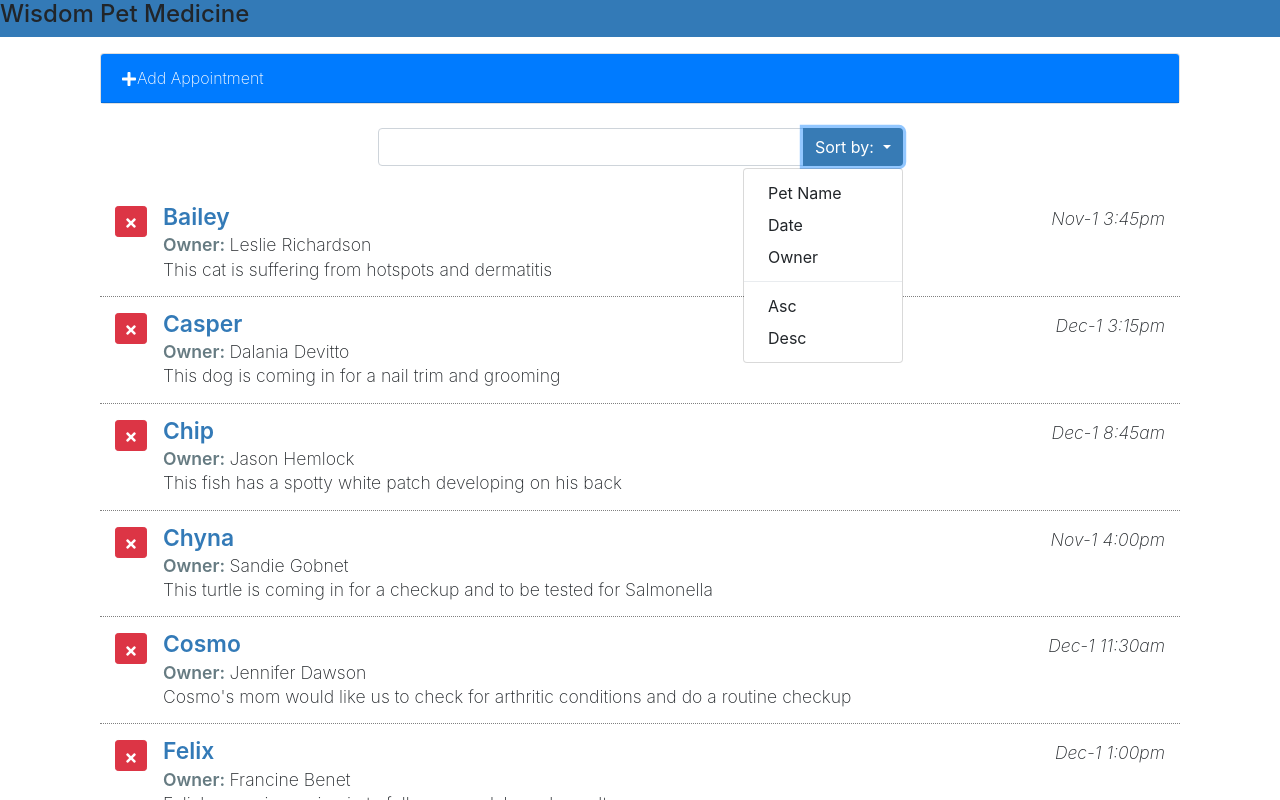
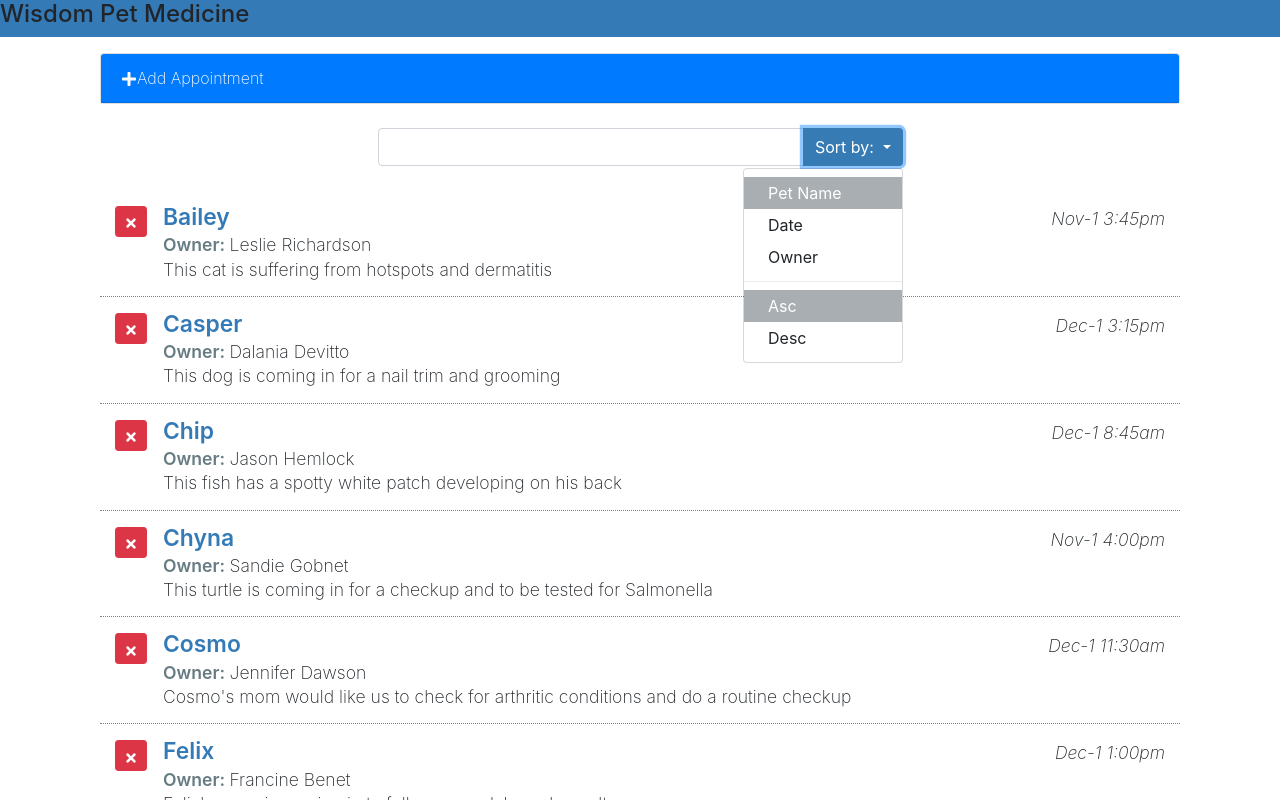
Before and after one commit to adiyous/Reactinterface, a React (Create React App) app: page / in a window 1280 px wide. Both pictures are taken after a click on the button "Sort by:". Shown: the top 800 px of the page. Built offline with nearby package versions, Linux system fonts and the light colour scheme.

Commit message:
Managing drop down to display active orders css

```diff
--- a/src/components/App.js
+++ b/src/components/App.js
@@ -79,7 +79,10 @@ class App extends Component {
                 toggleFormProp={this.toggleForm}
                 addAppointmentProp={this.addAppointment}
                 />
-              <SearchAppointments/>
+              <SearchAppointments
+                orderByProp={this.state.orderBy}
+                orderDirProp={this.state.orederDir}
+                />
               <ListAppointments
                 appointments={filteredApts}
                 deleteAppointmentsProp ={this.deleteAppointments}
--- a/src/components/SearchAppointments.js
+++ b/src/components/SearchAppointments.js
@@ -24,20 +24,37 @@ class SearchAppointments extends Component {
                   </button>
 
                   <div className="sort-menu dropdown-menu dropdown-menu-right">
-                    <button className="sort-by dropdown-item" href="#">
+                    <button className={
+                        'sort-by dropdown-item ' +
+                        (this.props.orderByProp === 'petName' ? 'active' : '')
+                        }
+                        href="#"
+                        >
                       Pet Name
                     </button>
-                    <button className="sort-by dropdown-item" href="#">
+                    <button className={
+                        'sort-by dropdown-item ' +
+                        (this.props.orderByProp === 'aptDate' ? 'active' : '')
+                        } href="#">
                       Date
                     </button>
-                    <button className="sort-by dropdown-item" href="#">
+                    <button className={
+                        'sort-by dropdown-item ' +
+                        (this.props.orderByProp === 'ownerName' ? 'active' : '')
+                        } href="#">
                       Owner
                     </button>
                     <div role="separator" className="dropdown-divider" />
-                    <button className="sort-by dropdown-item" href="#">
+                    <button className={
+                        'sort-by dropdown-item ' +
+                        (this.props.orderDirProp === 'asc' ? 'active' : '')
+                        } href="#">
                       Asc
                     </button>
-                    <button className="sort-by dropdown-item" href="#">
+                    <button className={
+                        'sort-by dropdown-item ' +
+                        (this.props.orderDirProp === 'desc' ? 'active' : '')
+                        } href="#">
                       Desc
                     </button>
                   </div>
```
